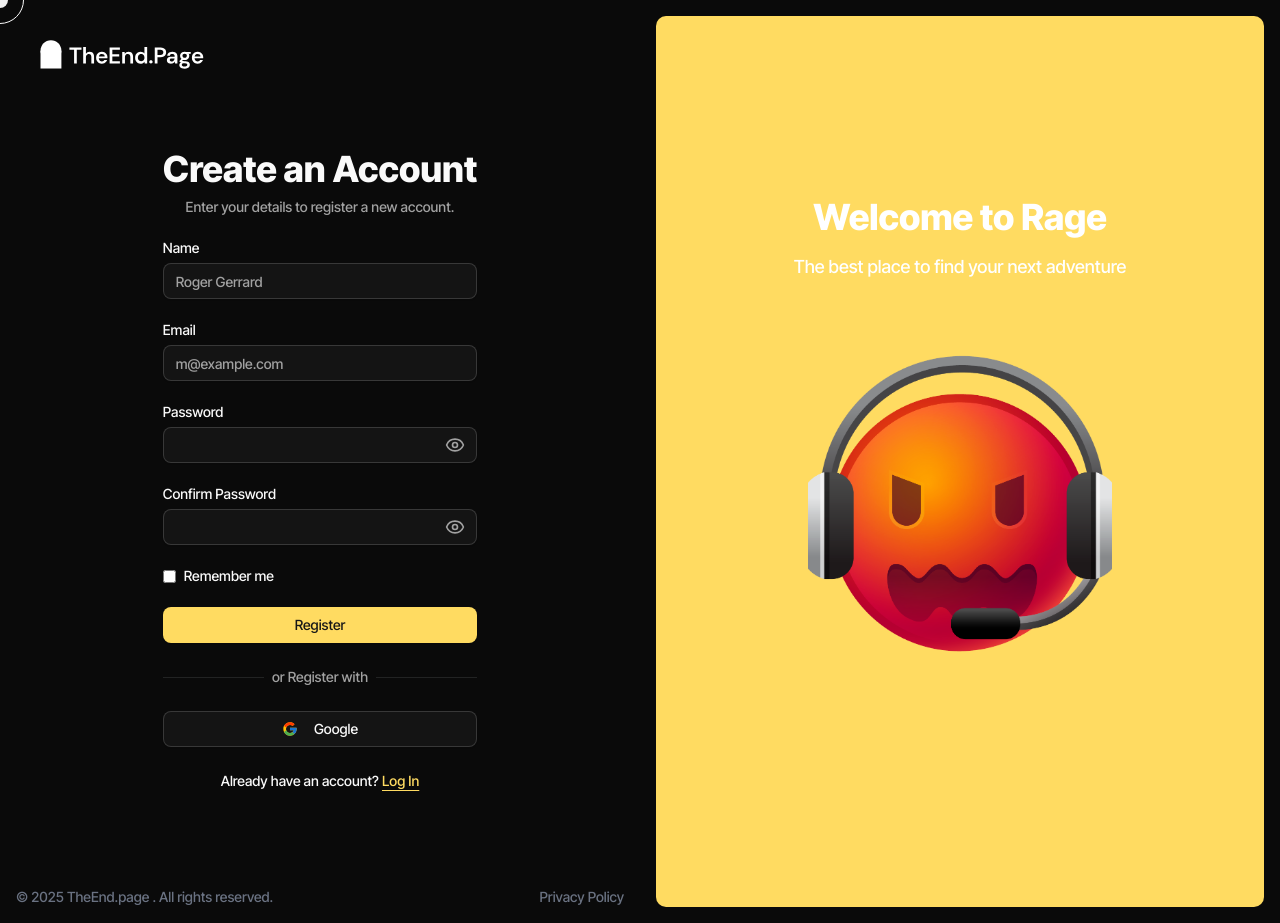
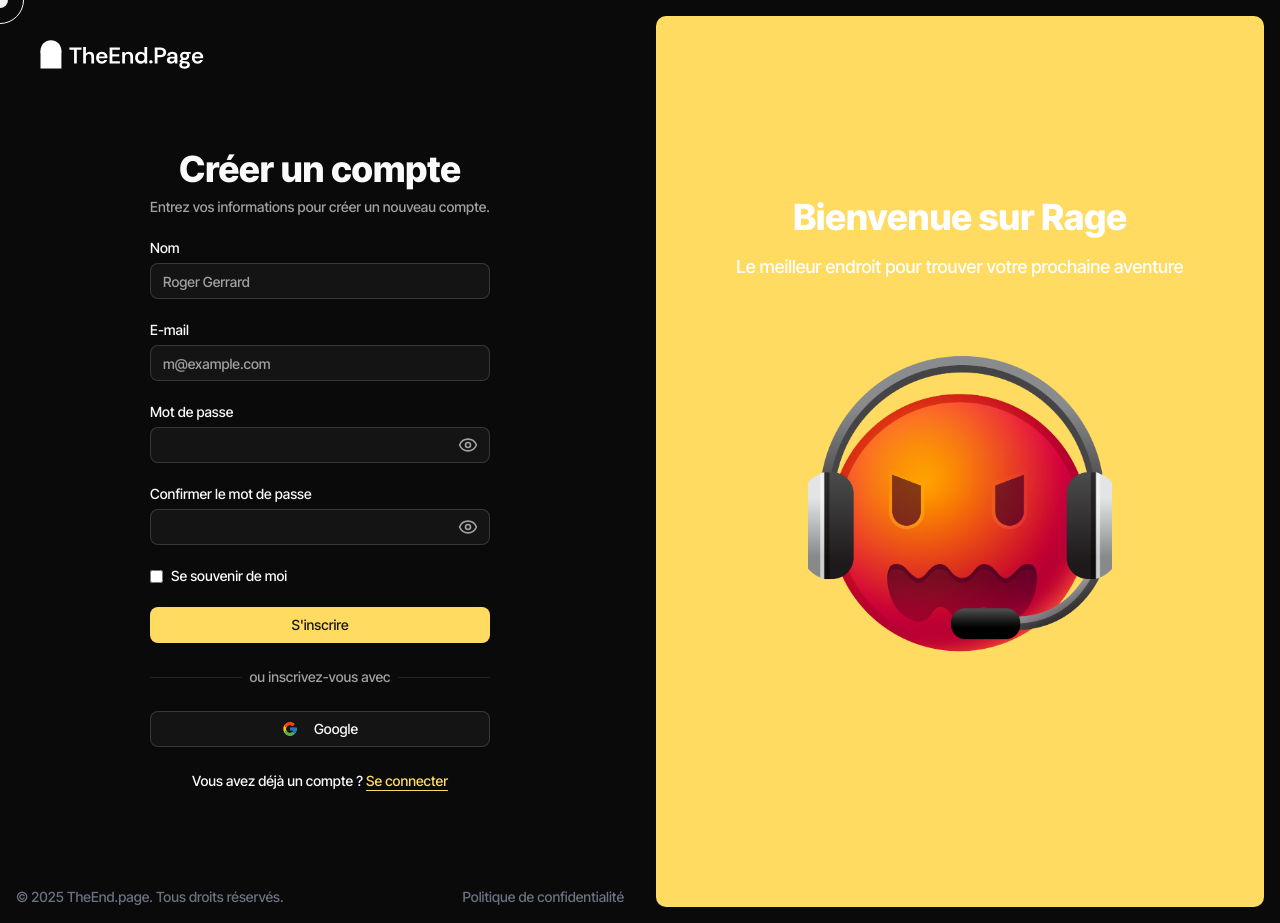
Before and after one commit to KiritoEM/Webcup2025.front, a React (Vite) app: page /signup in a window 1280 px wide. Built offline with nearby package versions, Linux system fonts and the light colour scheme.

Commit message:
feat(auth): add i18n

```diff
--- /dev/null
+++ b/public/locales/en/authentification.json
@@ -0,0 +1,39 @@
+{
+    "layout": {
+        "rightsReserved": "All rights reserved.",
+        "privacyPolicy": "Privacy Policy",
+        "welcomeTitle": "Welcome to Rage",
+        "welcomeDescription": "The best place to find your next adventure"
+    },
+    "signUp": {
+        "title": "Create an Account",
+        "subtitle": "Enter your details to register a new account.",
+        "name": "Name",
+        "email": "Email",
+        "password": "Password",
+        "confirmPassword": "Confirm Password",
+        "showPassword": "Show password",
+        "hidePassword": "Hide password",
+        "showConfirmPassword": "Show confirm password",
+        "hideConfirmPassword": "Hide confirm password",
+        "remember": "Remember me",
+        "register": "Register",
+        "orRegister": "or Register with",
+        "already": "Already have an account?",
+        "login": "Log In"
+    },
+    "Login": {
+        "title": "Welcome Back",
+        "subtitle": "Enter your email and password to access your account.",
+        "email": "Email",
+        "password": "Password",
+        "hidePassword": "Hide password",
+        "showPassword": "Show password",
+        "remember": "Remember me",
+        "forgotPassword": "Forgot password?",
+        "loginButton": "Log In",
+        "orLoginWith": "Or Login With",
+        "noAccount": "Don't have an account?",
+        "signupLink": "Sign Up"
+    }
+}
--- /dev/null
+++ b/public/locales/fr/authentification.json
@@ -0,0 +1,39 @@
+{
+    "layout": {
+        "rightsReserved": "Tous droits réservés.",
+        "privacyPolicy": "Politique de confidentialité",
+        "welcomeTitle": "Bienvenue sur Rage",
+        "welcomeDescription": "Le meilleur endroit pour trouver votre prochaine aventure"
+    },
+    "signUp": {
+        "title": "Créer un compte",
+        "subtitle": "Entrez vos informations pour créer un nouveau compte.",
+        "name": "Nom",
+        "email": "E-mail",
+        "password": "Mot de passe",
+        "confirmPassword": "Confirmer le mot de passe",
+        "showPassword": "Afficher le mot de passe",
+        "hidePassword": "Masquer le mot de passe",
+        "showConfirmPassword": "Afficher la confirmation",
+        "hideConfirmPassword": "Masquer la confirmation",
+        "remember": "Se souvenir de moi",
+        "register": "S'inscrire",
+        "orRegister": "ou inscrivez-vous avec",
+        "already": "Vous avez déjà un compte ?",
+        "login": "Se connecter"
+    },
+    "Login": {
+        "title": "Bienvenue",
+        "subtitle": "Saisissez votre email et votre mot de passe pour accéder à votre compte.",
+        "email": "Email",
+        "password": "Mot de passe",
+        "hidePassword": "Masquer le mot de passe",
+        "showPassword": "Afficher le mot de passe",
+        "remember": "Se souvenir de moi",
+        "forgotPassword": "Mot de passe oublié ?",
+        "loginButton": "Se connecter",
+        "orLoginWith": "Ou connectez-vous avec",
+        "noAccount": "Vous n'avez pas encore de compte ?",
+        "signupLink": "S'inscrire"
+    }
+}
--- /dev/null
+++ b/public/locales/mg/authentification.json
@@ -0,0 +1,39 @@
+{
+    "layout": {
+        "rightsReserved": "Zon'ny rehetra voatokana.",
+        "privacyPolicy": "Politika fiarovana tsiambaratelo",
+        "welcomeTitle": "Tongasoa eto amin'i Rage",
+        "welcomeDescription": "Toerana tsara indrindra hahitana ny fialam-boly manaraka"
+    },
+    "signUp": {
+        "title": "Mamoròna kaonty",
+        "subtitle": "Ampidiro ny mombamomba anao hamoronana kaonty vaovao.",
+        "name": "Anarana",
+        "email": "Mailaka",
+        "password": "Teny miafina",
+        "confirmPassword": "Hamarino ny teny miafina",
+        "showPassword": "Asehoy ny teny miafina",
+        "hidePassword": "Afeno ny teny miafina",
+        "showConfirmPassword": "Asehoy ny fanamafisana",
+        "hideConfirmPassword": "Afeno ny fanamafisana",
+        "remember": "Tsarovy aho",
+        "register": "Hisoratra anarana",
+        "orRegister": "na misoratra amin'ny",
+        "already": "Efa manana kaonty ve ianao ?",
+        "login": "Hiditra"
+    },
+    "Login": {
+        "title": "Tongasoa indray",
+        "subtitle": "Ampidiro ny mailakao sy tenimiafinao mba hiditra amin'ny kaontinao.",
+        "email": "Mailaka",
+        "password": "Tenimiafina",
+        "hidePassword": "Afeno ny tenimiafina",
+        "showPassword": "Asehoy ny tenimiafina",
+        "remember": "Tsarovy aho",
+        "forgotPassword": "Adinonao ve ny tenimiafina?",
+        "loginButton": "Hiditra",
+        "orLoginWith": "Na Midira Amin'ny",
+        "noAccount": "Tsy manana kaonty ve ianao?",
+        "signupLink": "Misoratra anarana"
+    }
+}
--- a/src/components/layouts/ClientAuthLayout.tsx
+++ b/src/components/layouts/ClientAuthLayout.tsx
@@ -1,31 +1,41 @@
 import { JSX, useEffect } from "react";
-import { Outlet, useLocation } from "react-router-dom";
+import { Link, Outlet, useLocation } from "react-router-dom";
 import rage from "@/assets/rage.png";
+import { useTranslation } from "react-i18next";
 
 const ClientAuthLayout = (): JSX.Element => {
+    const { t } = useTranslation("authentification", { keyPrefix: "layout" });
     const location = useLocation();
 
     useEffect(() => {
-        // Scroll to top on route change
         window.scrollTo(0, 0);
     }, [location]);
 
     return (
         <div className="client-auth grid h-full min-h-screen grid-cols-1 md:grid-cols-2">
             <div className="client-auth__content relative flex w-full flex-col items-center justify-center text-center">
-                <img
-                    src="logo.svg"
-                    alt="Logo"
-                    className="client-auth__logo mt-10 ml-10 self-start object-cover"
-                />
+                <Link to="/" className="mt-10 ml-10 self-start">
+                    <img
+                        src="logo.svg"
+                        alt="Logo"
+                        className="client-auth__logo hidden object-cover dark:block"
+                    />
+                    <img
+                        src="logoD.svg"
+                        alt="Logo"
+                        className="client-auth__logo block object-cover dark:hidden"
+                    />
+                </Link>
                 <div className="side__background my-20">
                     <Outlet />
                 </div>
                 <div className="client-auth__footer flex w-full justify-between p-4 text-center">
                     <p className="text-sm text-gray-500">
-                        © 2025 TheEnd.page . All rights reserved.
+                        © 2025 TheEnd.page. {t("rightsReserved")}
                     </p>
-                    <p className="text-sm text-gray-500">Privacy Policy</p>
+                    <p className="text-sm text-gray-500">
+                        {t("privacyPolicy")}
+                    </p>
                 </div>
             </div>
 
@@ -33,10 +43,10 @@ const ClientAuthLayout = (): JSX.Element => {
                 <div className="side__background h-full w-full rounded-lg bg-primary">
                     <div className="side__content flex h-full w-full flex-col items-center justify-center">
                         <h1 className="side__title text-4xl font-bold text-white">
-                            Welcome to Rage
+                            {t("welcomeTitle")}
                         </h1>
                         <p className="side__description mt-4 text-lg text-white">
-                            The best place to find your next adventure
+                            {t("welcomeDescription")}
                         </p>
                         <img
                             src={rage}
--- a/src/pages/(client)/Authentification/login/index.tsx
+++ b/src/pages/(client)/Authentification/login/index.tsx
@@ -7,11 +7,13 @@ import { JSX } from "react";
 import { Link } from "react-router-dom";
 import { Eye, EyeOff } from "lucide-react";
 import { Google } from "@/helpers/icons";
+import { useTranslation } from "react-i18next";
 
 const Login = ({
     className,
     ...props
 }: React.ComponentPropsWithoutRef<"form">): JSX.Element => {
+    const { t } = useTranslation("authentification", { keyPrefix: "Login" });
     const [showPassword, setShowPassword] = useState(false);
 
     const togglePasswordVisibility = () => {
@@ -21,14 +23,14 @@ const Login = ({
     return (
         <form className={cn("flex flex-col gap-6", className)} {...props}>
             <div className="flex flex-col items-center gap-2 text-center">
-                <h1 className="text-4xl font-bold">Welcome Back</h1>
+                <h1 className="text-4xl font-bold">{t("title")}</h1>
                 <p className="text-sm text-balance text-muted-foreground">
-                    Enter your email and password to access your account.
+                    {t("subtitle")}
                 </p>
             </div>
             <div className="grid gap-6">
                 <div className="grid gap-2">
-                    <Label htmlFor="email">Email</Label>
+                    <Label htmlFor="email">{t("email")}</Label>
                     <Input
                         id="email"
                         type="email"
@@ -38,7 +40,7 @@ const Login = ({
                 </div>
                 <div className="grid gap-2">
                     <div className="flex items-center">
-                        <Label htmlFor="password">Password</Label>
+                        <Label htmlFor="password">{t("password")}</Label>
                     </div>
                     <div className="relative">
                         <Input
@@ -52,7 +54,9 @@ const Login = ({
                             onClick={togglePasswordVisibility}
                             className="absolute top-1/2 right-3 -translate-y-1/2 text-muted-foreground hover:text-foreground"
                             aria-label={
-                                showPassword ? "Hide password" : "Show password"
+                                showPassword
+                                    ? t("hidePassword")
+                                    : t("showPassword")
                             }
                         >
                             {showPassword ? (
@@ -69,21 +73,21 @@ const Login = ({
                         className="flex items-center gap-2"
                     >
                         <input id="remember" type="checkbox" />
-                        Remember me
+                        {t("remember")}
                     </Label>
                     <a
                         href="#"
                         className="text-sm text-muted-foreground underline underline-offset-4"
                     >
-                        Forgot password?
+                        {t("forgotPassword")}
                     </a>
                 </div>
                 <Button type="submit" className="w-full">
-                    Log In
+                    {t("loginButton")}
                 </Button>
                 <div className="relative text-center text-sm after:absolute after:inset-0 after:top-1/2 after:z-0 after:flex after:items-center after:border-t after:border-border">
                     <span className="relative z-10 bg-background px-2 text-muted-foreground">
-                        Or Login With
+                        {t("orLoginWith")}
                     </span>
                 </div>
                 <div className="flex w-full items-center justify-center gap-4">
@@ -94,12 +98,12 @@ const Login = ({
                 </div>
             </div>
             <div className="text-center text-sm">
-                Already have an account?{" "}
+                {t("noAccount")}{" "}
                 <Link
                     to={"/signup"}
                     className="text-primary underline underline-offset-4"
                 >
-                    Sign In.
+                    {t("signupLink")}
                 </Link>
             </div>
         </form>
--- a/src/pages/(client)/Authentification/signup/index.tsx
+++ b/src/pages/(client)/Authentification/signup/index.tsx
@@ -7,11 +7,13 @@ import { JSX } from "react";
 import { Link } from "react-router-dom";
 import { Eye, EyeOff } from "lucide-react";
 import { Google } from "@/helpers/icons";
+import { useTranslation } from "react-i18next";
 
 const SignUp = ({
     className,
     ...props
 }: React.ComponentPropsWithoutRef<"form">): JSX.Element => {
+    const { t } = useTranslation("authentification", { keyPrefix: "signUp" });
     const [showPassword, setShowPassword] = useState(false);
     const [showConfirmPassword, setShowConfirmPassword] = useState(false);
 
@@ -26,14 +28,14 @@ const SignUp = ({
     return (
         <form className={cn("flex flex-col gap-6", className)} {...props}>
             <div className="flex flex-col items-center gap-2 text-center">
-                <h1 className="text-4xl font-bold">Create an Account</h1>
+                <h1 className="text-4xl font-bold">{t("title")}</h1>
                 <p className="text-sm text-balance text-muted-foreground">
-                    Enter your details to register a new account.
+                    {t("subtitle")}
                 </p>
             </div>
             <div className="grid gap-6">
                 <div className="grid gap-2">
-                    <Label htmlFor="name">Name</Label>
+                    <Label htmlFor="name">{t("name")}</Label>
                     <Input
                         id="name"
                         type="text"
@@ -42,7 +44,7 @@ const SignUp = ({
                     />
                 </div>
                 <div className="grid gap-2">
-                    <Label htmlFor="email">Email</Label>
+                    <Label htmlFor="email">{t("email")}</Label>
                     <Input
                         id="email"
                         type="email"
@@ -51,9 +53,7 @@ const SignUp = ({
                     />
                 </div>
                 <div className="grid gap-2">
-                    <div className="flex items-center">
-                        <Label htmlFor="password">Password</Label>
-                    </div>
+                    <Label htmlFor="password">{t("password")}</Label>
                     <div className="relative">
                         <Input
                             id="password"
@@ -66,7 +66,9 @@ const SignUp = ({
                             onClick={togglePasswordVisibility}
                             className="absolute top-1/2 right-3 -translate-y-1/2 text-muted-foreground hover:text-foreground"
                             aria-label={
-                                showPassword ? "Hide password" : "Show password"
+                                showPassword
+                                    ? t("hidePassword")
+                                    : t("showPassword")
                             }
                         >
                             {showPassword ? (
@@ -78,9 +80,7 @@ const SignUp = ({
                     </div>
                 </div>
                 <div className="grid gap-2">
-                    <div className="flex items-center">
-                        <Label htmlFor="cpassword">Confirm Password</Label>
-                    </div>
+                    <Label htmlFor="cpassword">{t("confirmPassword")}</Label>
                     <div className="relative">
                         <Input
                             id="cpassword"
@@ -94,8 +94,8 @@ const SignUp = ({
                             className="absolute top-1/2 right-3 -translate-y-1/2 text-muted-foreground hover:text-foreground"
                             aria-label={
                                 showConfirmPassword
-                                    ? "Hide confirm password"
-                                    : "Show confirm password"
+                                    ? t("hideConfirmPassword")
+                                    : t("showConfirmPassword")
                             }
                         >
                             {showConfirmPassword ? (
@@ -112,15 +112,15 @@ const SignUp = ({
                         className="flex items-center gap-2"
                     >
                         <input id="remember" type="checkbox" />
-                        Remember me
+                        {t("remember")}
                     </Label>
                 </div>
                 <Button type="submit" className="w-full">
-                    Register
+                    {t("register")}
                 </Button>
                 <div className="relative text-center text-sm after:absolute after:inset-0 after:top-1/2 after:z-0 after:flex after:items-center after:border-t after:border-border">
                     <span className="relative z-10 bg-background px-2 text-muted-foreground">
-                        or Register with
+                        {t("orRegister")}
                     </span>
                 </div>
                 <div className="flex w-full items-center justify-center gap-4">
@@ -131,12 +131,12 @@ const SignUp = ({
                 </div>
             </div>
             <div className="text-center text-sm">
-                Already have an account?{" "}
+                {t("already")}{" "}
                 <Link
                     to={"/login"}
                     className="text-primary underline underline-offset-4"
                 >
-                    Log In
+                    {t("login")}
                 </Link>
             </div>
         </form>
```
Also changed, not shown: public/logoD.svg (added).
